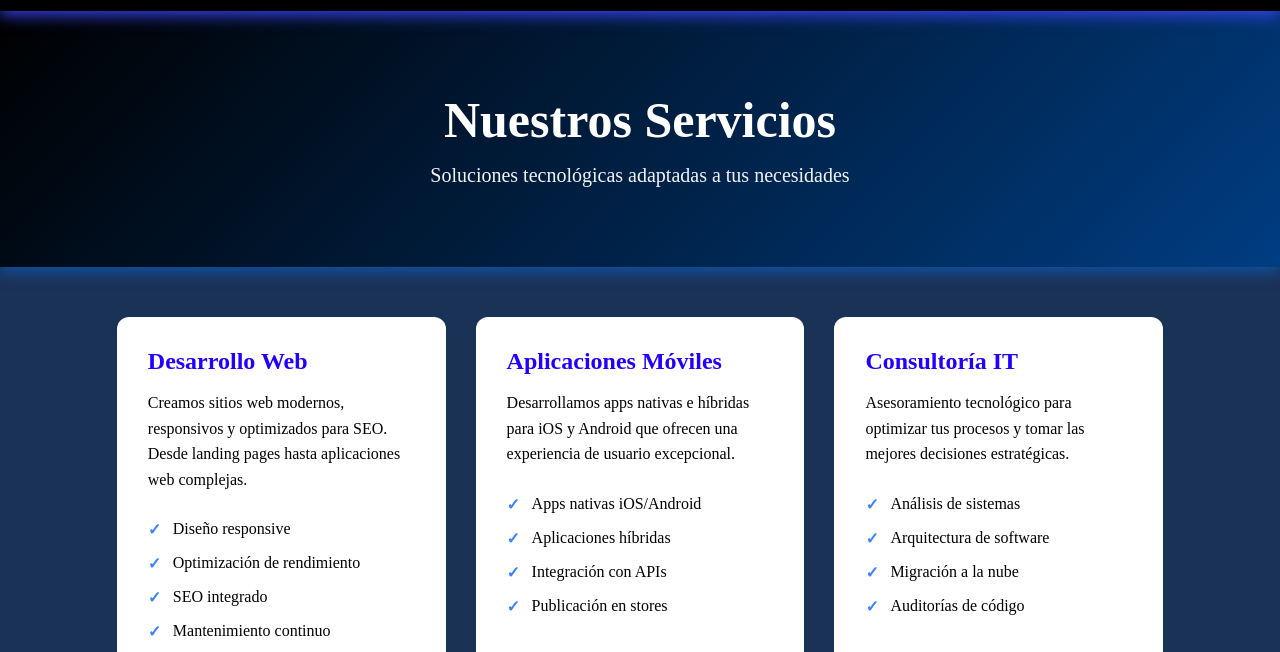
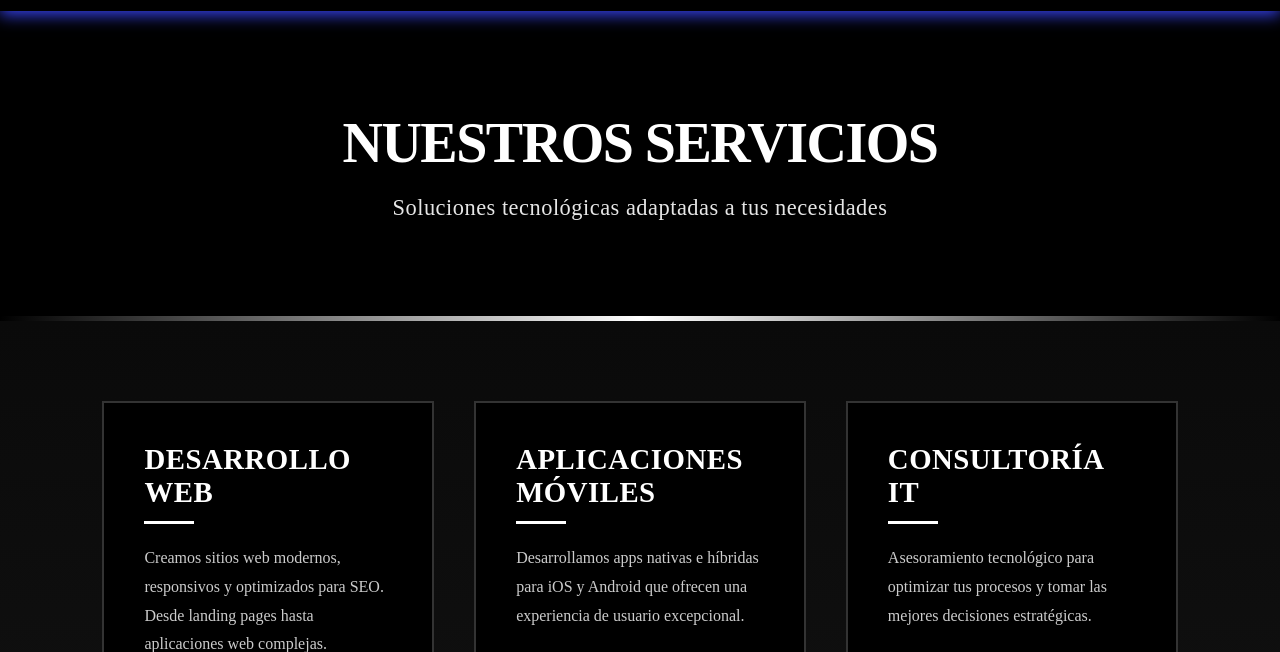
Before and after one commit to SofiaNina18/Reto1Web, a plain HTML site: page servicios.html in a window 1280 px wide. Shown: the part 77-729 px from the top of the page. Drawn offline with Linux system fonts and the light colour scheme.

Commit message:
servicios estilos cambiados

```diff
--- a/css/servicios.css
+++ b/css/servicios.css
@@ -1,100 +1,148 @@
-/* Estilos para la página de servicios - Temática consistente */
 
 body {
-    background-color: rgb(27, 50, 87);
+    background-color: #0a0a0a;
 }
 
 main {
-    padding-bottom: 80px;
+    padding-bottom: 0;
 }
 
 .encabezado {
-    background: linear-gradient(135deg, #000 0%, #003d82 100%);
+    background: #000000;
     color: white;
     text-align: center;
-    padding: 80px 20px;
-    margin-bottom: 50px;
-    animation: tituloEntrada 1s cubic-bezier(0.17, 0.84, 0.44, 1) both;
-    box-shadow: 0 4px 15px rgba(0, 123, 255, 0.5);
+    padding: 100px 20px;
+    margin-bottom: 0;
+    position: relative;
 }
 
-@keyframes tituloEntrada {
-    0% {
-        transform: translateY(-100%);
-        opacity: 0;
-    }
-    100% {
-        transform: translateY(0);
-        opacity: 1;
-    }
+.encabezado::after {
+    content: "";
+    position: absolute;
+    bottom: 0;
+    left: 0;
+    right: 0;
+    height: 5px;
+    background: linear-gradient(90deg, #000000 0%, #ffffff 50%, #000000 100%);
 }
 
-
 .encabezado h1 {
-    font-size: 50px;
-    margin-bottom: 15px;
-    font-weight: 800;
+    font-size: 3.5rem;
+    margin-bottom: 20px;
+    font-weight: 900;
+    letter-spacing: -1.5px;
+    text-transform: uppercase;
 }
 
 .encabezado p {
-    font-size: 20px;
-    opacity: 0.95;
+    font-size: 1.4rem;
+    opacity: 0.9;
+    font-weight: 300;
+    letter-spacing: 0.5px;
 }
 
 .contenido-servicios {
-    max-width: 1200px;
-    margin: 0 auto;
-    padding: 0 6%;
+    width: 100%;
+    margin: 0;
+    padding: 80px 8%;
     display: grid;
-    grid-template-columns: repeat(auto-fit, minmax(280px, 1fr));
-    gap: 30px;
-    margin-bottom: 60px;
+    grid-template-columns: repeat(auto-fit, minmax(320px, 1fr));
+    gap: 40px;
+    background: linear-gradient(180deg, #0a0a0a 0%, #1a1a1a 100%);
+    max-width: none;
 }
 
 .tipos-servicios {
-    background: rgb(255, 255, 255);
-    border: 1px solid rgba(255,255,255,0.1);
-    border-radius: 12px;
-    padding: 30px;
-    transition: all 0.3s ease;
+    background: #000000;
+    border: 2px solid #333333;
+    border-radius: 0;
+    padding: 40px;
+    transition: all 0.4s cubic-bezier(0.165, 0.84, 0.44, 1);
     cursor: pointer;
+    position: relative;
+    overflow: hidden;
+}
+
+.tipos-servicios::before {
+    content: "";
+    position: absolute;
+    top: 0;
+    left: -100%;
+    width: 100%;
+    height: 100%;
+    background: linear-gradient(90deg, transparent, rgba(255,255,255,0.05), transparent);
+    transition: left 0.6s;
+}
+
+.tipos-servicios:hover::before {
+    left: 100%;
 }
 
 .tipos-servicios:hover {
-    transform: translateY(-5px);
-    box-shadow: 0 10px 30px rgba(30,58,138,0.3);
-    border-color: #2563eb;
+    transform: translateY(-10px) scale(1.02);
+    border-color: #ffffff;
+    box-shadow: 0 20px 40px rgba(0, 0, 0, 0.8), 0 0 30px rgba(255, 255, 255, 0.15);
 }
 
 .tipos-servicios h2 {
-    color: #2200ff;
-    font-size: 1.5rem;
-    margin-bottom: 15px;
-    font-weight: 700;
+    color: #ffffff;
+    font-size: 1.8rem;
+    margin-bottom: 20px;
+    font-weight: 800;
+    letter-spacing: 0.5px;
+    text-transform: uppercase;
+    position: relative;
+    padding-bottom: 15px;
+}
+
+.tipos-servicios h2::after {
+    content: "";
+    position: absolute;
+    bottom: 0;
+    left: 0;
+    width: 50px;
+    height: 3px;
+    background: #ffffff;
+    transition: width 0.3s ease;
+}
+
+.tipos-servicios:hover h2::after {
+    width: 100%;
 }
 
 .tipos-servicios p {
-    color: #000000;
-    line-height: 1.6;
-    margin-bottom: 20px;
+    color: #cccccc;
+    line-height: 1.8;
+    margin-bottom: 25px;
+    font-size: 1rem;
+    font-weight: 300;
 }
 
 .tipos-servicios ul {
     list-style: none;
     padding: 0;
+    margin: 0;
 }
 
 .tipos-servicios ul li {
-    color: #000000;
-    padding: 8px 0;
-    padding-left: 25px;
+    color: #e5e5e5;
+    padding: 10px 0;
+    padding-left: 30px;
     position: relative;
+    font-size: 0.95rem;
+    font-weight: 400;
+    border-bottom: 1px solid #222222;
+}
+
+.tipos-servicios ul li:last-child {
+    border-bottom: none;
 }
 
 .tipos-servicios ul li::before {
-    content: "✓";
+    content: "▸";
     position: absolute;
     left: 0;
-    color: #3b82f6;
+    color: #ffffff;
     font-weight: bold;
+    font-size: 1.2rem;
 }
```
